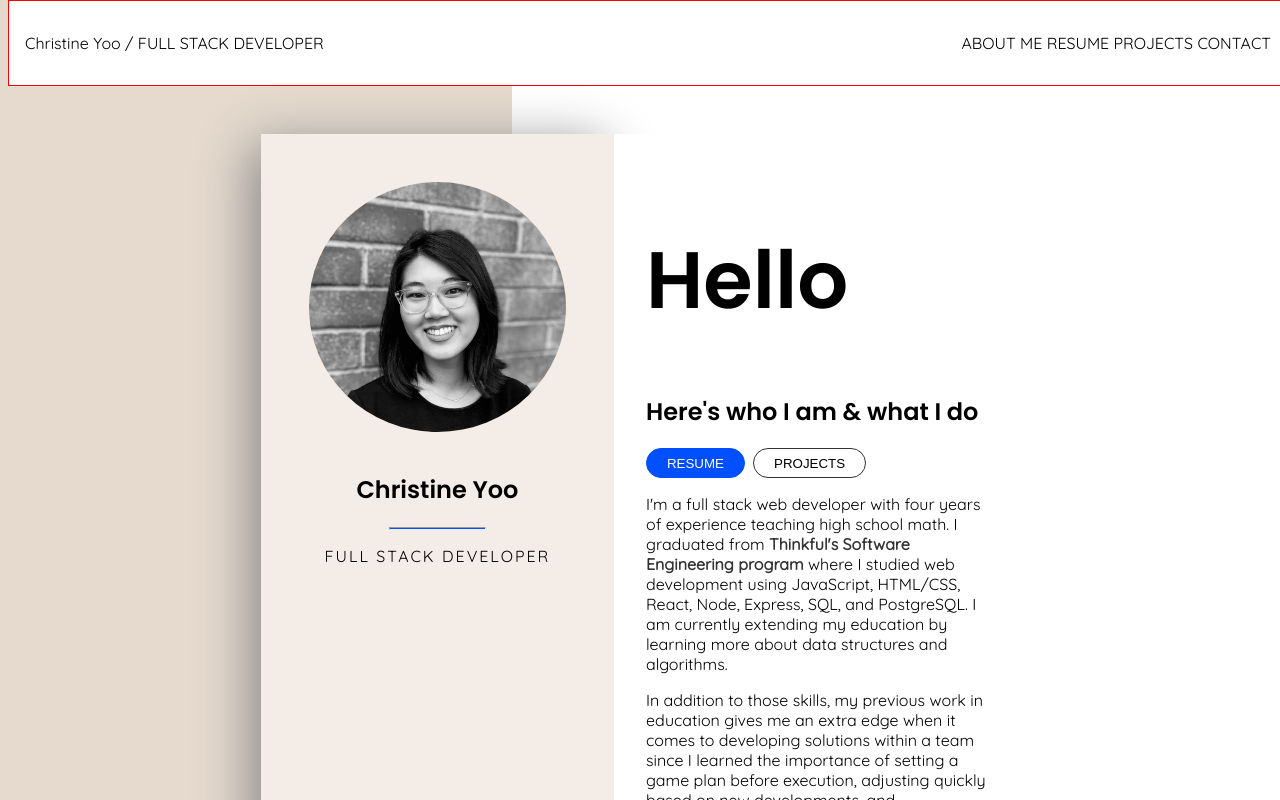
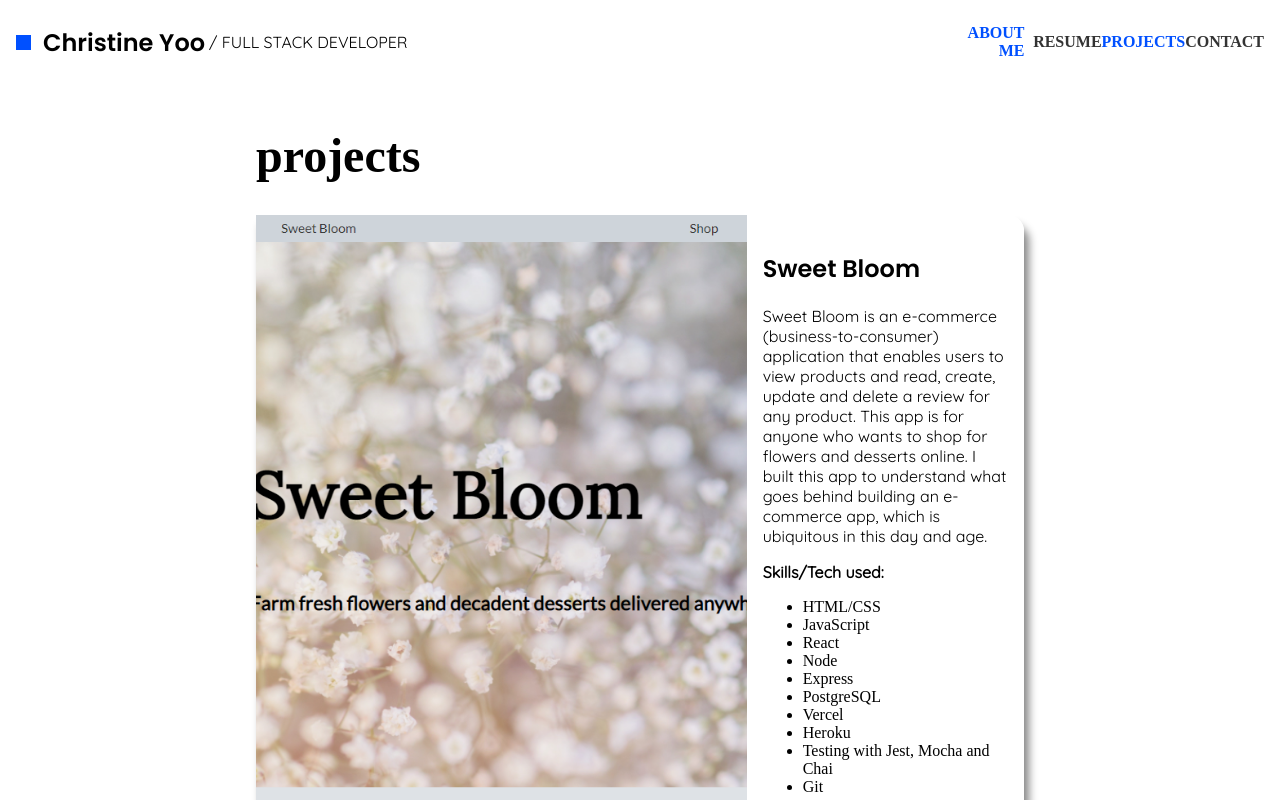
Before and after one commit to christineyoo/christine-portfolio, a React (Create React App) app: page /projects in a window 1280 px wide. Shown: the top 800 px of the page. Built offline with nearby package versions, Linux system fonts and the light colour scheme; a web font is replaced by a local one.

Commit message:
made footer acceptable

```diff
--- a/public/index.html
+++ b/public/index.html
@@ -25,4 +25,7 @@
     <noscript>You need to enable JavaScript to run this app.</noscript>
     <div id="root"></div>
   </body>
+  <!-- <footer>
+    <p>Copyright &copy; 2021 Christine Yoo</p>
+  </footer> -->
 </html>
--- a/src/App.js
+++ b/src/App.js
@@ -1,4 +1,5 @@
 import React, { Component } from 'react';
+import { Route, Switch } from 'react-router-dom';
 import About from './about/About';
 import Contact from './contact/Contact';
 import Footer from './footer/Footer';
@@ -15,13 +16,14 @@ class App extends Component {
       <>
         <header>
           <NavBar />
-          {/* <Landing /> */}
         </header>
         <main>
-          <About />
-          {/* <Projects /> */}
-          {/* <Contact /> */}
-          {/* <Map /> */}
+          <Switch>
+            {/* <Route exact path='/resume' component={Resume} /> */}
+            <Route exact path='/projects' component={Projects} />
+            <Route exact path='/contact' component={Contact} />
+            <Route exact path='/' component={About} />
+          </Switch>
         </main>
         <Footer />
       </>
--- a/src/footer/Footer.css
+++ b/src/footer/Footer.css
@@ -1,11 +1,16 @@
+#footer-container {
+  min-height:100%;
+   position:relative;
+}
+
 footer {
-  position: fixed;
-  text-align: center;
-  padding: 2rem;
-  width: 100%;
-  background-color: #ffffff;
-  border: 1px solid red;
-  z-index: 10;
+  position:absolute;
+   bottom:0;
+   width:100%;
+   height: 50px;
+   background:#ffffff;
+   z-index: 20;
+   /* bottom: 0; */
 }
 
 footer p {
--- a/src/footer/Footer.js
+++ b/src/footer/Footer.js
@@ -4,9 +4,11 @@ import './Footer.css';
 class Footer extends Component {
   render() {
     return (
-      <footer>
-        <p>Copyright &copy; 2021 Christine Yoo</p>
-      </footer>
+      <div id='footer-container'>
+        <footer>
+          <p>Copyright &copy; 2021 Christine Yoo</p>
+        </footer>
+      </div>
     );
   }
 }
--- a/src/index.css
+++ b/src/index.css
@@ -1,14 +1,26 @@
 @import url('https://fonts.googleapis.com/css2?family=Raleway&display=swap');
 
-/* body {
+html, body {
+  height: 100vh;
+}
+
+body {
   margin: 0;
-  font-family: 'Raleway', sans-serif;
-  background: url(./images/seashell.jpg) no-repeat center center fixed;
-  -webkit-background-size: cover;
-  -moz-background-size: cover;
-  -o-background-size: cover;
-  background-size: cover;
-  background-position: 100% 100%;
+  min-height: 100vh;
+}
+
+/* footer {
+  position:absolute;
+   bottom:0;
+   width:100%;
+   height: 50%;
+   background:#6cf;
+   z-index: 20;
+   bottom: 0;
+}
+
+footer p {
+  font-size: 1rem;
 } */
 
 code {
--- a/src/navbar/NavBar.css
+++ b/src/navbar/NavBar.css
@@ -9,8 +9,8 @@ nav {
   top: 0;
   width: 100%;
   background-color: #ffffff;
-  border: 1px solid red;
   z-index: 10;
+  margin: 0;
 }
 
 .nav-flex {
@@ -21,11 +21,22 @@ nav {
 .nav-flex-1 {
   flex: 1;
   text-align: right;
-  /* border: 1px solid #000000; */
+  margin: auto;
+}
+
+.nav-flex-7 {
+  flex: 7;
 }
 
 .nav-flex-1-left {
   text-align: left;
+}
+
+.square {
+  height: 15px;
+  width: 15px;
+  background-color: #0050ff;
+  margin: auto;
 }
 
 @media all and (min-width: 800px) {
--- a/src/navbar/NavBar.js
+++ b/src/navbar/NavBar.js
@@ -1,12 +1,53 @@
 import React, { Component } from 'react';
+import { NavLink } from 'react-router-dom';
 import './NavBar.css';
 
 class NavBar extends Component {
   render() {
     return (
       <nav className='nav-flex'>
-        <p className='nav-flex-1 nav-flex-1-left'>Christine Yoo / FULL STACK DEVELOPER</p>
-        <p className='nav-flex-1'>ABOUT ME RESUME PROJECTS CONTACT</p>
+        <div className='square'></div>
+        &nbsp;
+        &nbsp;
+        <div className='nav-flex'>
+          <h1 className='nav-flex-1 nav-flex-1-left'>Christine Yoo</h1>
+          &nbsp;
+          <p className='nav-flex-1-left'> / FULL STACK DEVELOPER</p>
+        </div>
+        <div className='nav-flex-7'></div>
+        <div className='nav-flex-1'>
+          <NavLink to={'/'}
+          activeStyle={{
+            color: '#0050ff'
+          }}>
+            ABOUT ME
+          </NavLink>
+        </div>
+        <div className='nav-flex-1'>
+          <NavLink to={'/resume'}
+          activeStyle={{
+            color: '#0050ff'
+          }}>
+
+            RESUME
+          </NavLink>
+        </div>
+        <div className='nav-flex-1'>
+          <NavLink to={'/projects'}
+          activeStyle={{
+            color: '#0050ff'
+          }}>
+            PROJECTS
+          </NavLink>
+        </div>
+        <div className='nav-flex-1'>
+          <NavLink to={'/contact'}
+          activeStyle={{
+            color: '#0050ff'
+          }}>
+            CONTACT
+          </NavLink>
+        </div>
       </nav>
     );
   }
```
